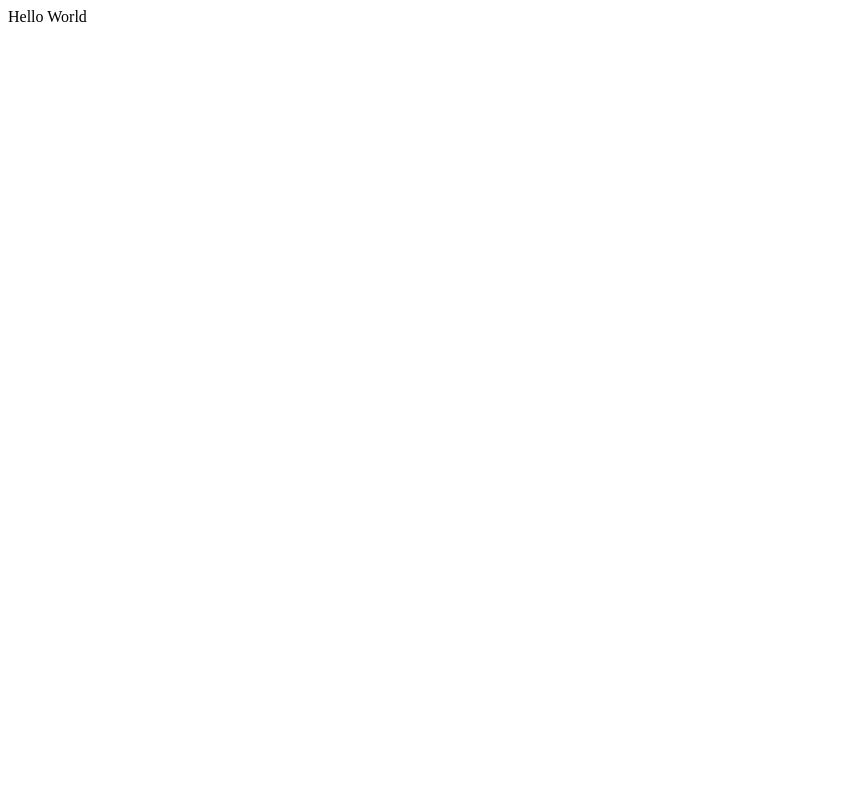
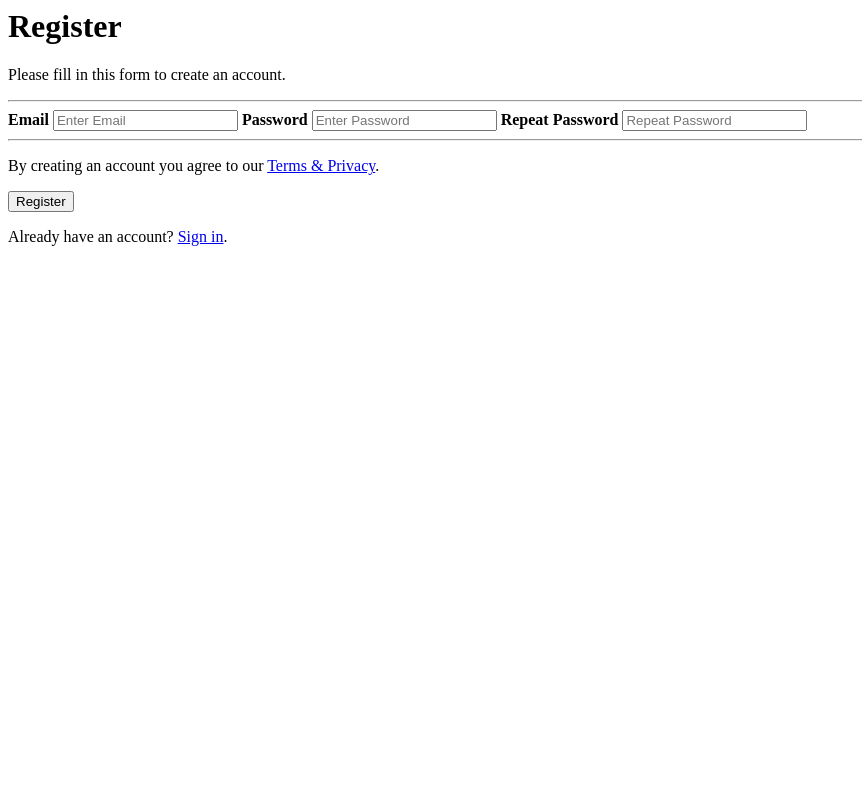
Before and after one commit to rahul1269-kaushal/django_test_app, a Django app: page /movies/ in a window 1280 px wide. Before the commit the part shown is almost empty. Shown: the whole page, without its empty margins (0-862 px from the left). Run offline with Django 5.2, Linux system fonts and the light colour scheme.

Commit message:
render templates

```diff
--- a/movies/settings.py
+++ b/movies/settings.py
@@ -31,6 +31,7 @@ ALLOWED_HOSTS = []
 # Application definition
 
 INSTALLED_APPS = [
+    'movies',
     'django.contrib.admin',
     'django.contrib.auth',
     'django.contrib.contenttypes',
@@ -54,7 +55,7 @@ ROOT_URLCONF = 'movies.urls'
 TEMPLATES = [
     {
         'BACKEND': 'django.template.backends.django.DjangoTemplates',
-        'DIRS': [],
+        'DIRS': ['/Users/rahulkaushal/test_app/movies/templates'],
         'APP_DIRS': True,
         'OPTIONS': {
             'context_processors': [
--- a/movies/templates/hello.html
+++ b/movies/templates/hello.html
@@ -1 +1,24 @@
-<h1> Hello rahul </h1>
+<form action="action_page.php">
+    <div class="container">
+      <h1>Register</h1>
+      <p>Please fill in this form to create an account.</p>
+      <hr>
+
+      <label for="email"><b>Email</b></label>
+      <input type="text" placeholder="Enter Email" name="email" id="email" required>
+
+      <label for="psw"><b>Password</b></label>
+      <input type="password" placeholder="Enter Password" name="psw" id="psw" required>
+
+      <label for="psw-repeat"><b>Repeat Password</b></label>
+      <input type="password" placeholder="Repeat Password" name="psw-repeat" id="psw-repeat" required>
+      <hr>
+
+      <p>By creating an account you agree to our <a href="#">Terms & Privacy</a>.</p>
+      <button type="submit" class="registerbtn">Register</button>
+    </div>
+
+    <div class="container signin">
+      <p>Already have an account? <a href="#">Sign in</a>.</p>
+    </div>
+  </form>
--- a/movies/views.py
+++ b/movies/views.py
@@ -2,9 +2,10 @@
 from django.http import HttpResponse, request
 from django.shortcuts import render
 
+data = {'movies': ['MADAR','CHOR1']}
 
 def movies(request):
-    return HttpResponse("Hello World")
+    return render(request, "hello.html", data )
 
 def home(request):
     return HttpResponse("Homepage")
```
